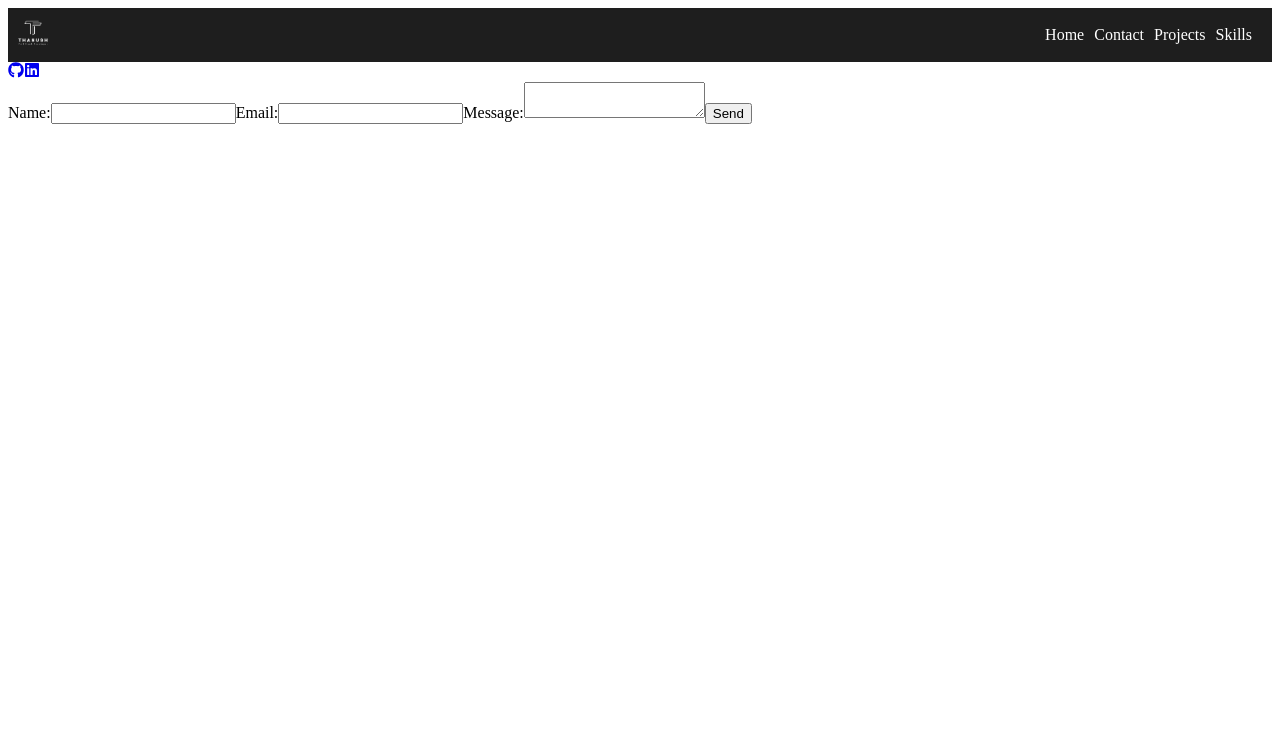
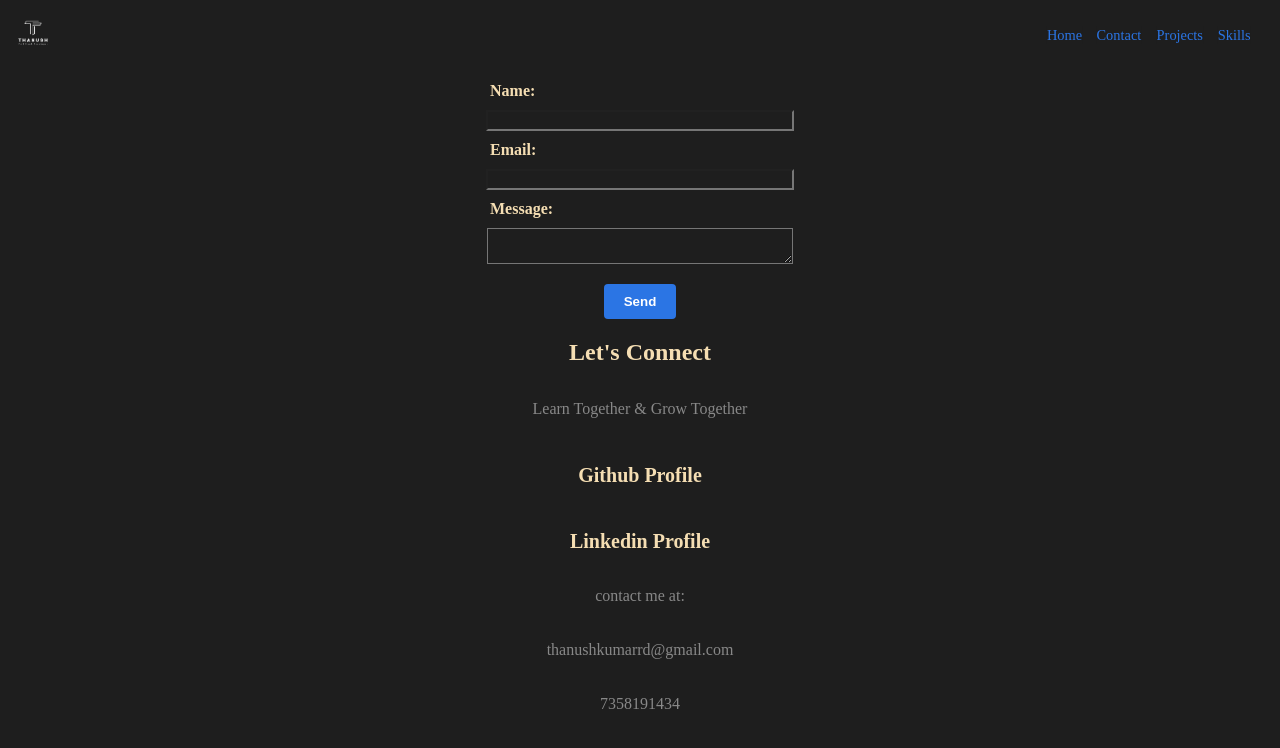
Before and after one commit to Thanush19/portfolio-1, a React (Create React App) app: page /contact in a window 1280 px wide. Shown: the top 748 px of the page. Built offline with nearby package versions, Linux system fonts and the light colour scheme.

Commit message:
contact page 50% is done

```diff
--- a/package.json
+++ b/package.json
@@ -5,6 +5,7 @@
   "dependencies": {
     "@fortawesome/fontawesome-free": "^6.4.0",
     "@fortawesome/fontawesome-svg-core": "^6.4.0",
+    "@fortawesome/free-brands-svg-icons": "^6.4.0",
     "@fortawesome/free-solid-svg-icons": "^6.4.0",
     "@fortawesome/react-fontawesome": "^0.2.0",
     "@heroicons/react": "^2.0.18",
--- a/src/components/contact/Contact.js
+++ b/src/components/contact/Contact.js
@@ -1,25 +1,119 @@
 import React from 'react'
-import {FaGithub , FaLinkedin} from 'react-icons/fa'
 import ContactForm from './Email'
+import { motion } from 'framer-motion';
+import './contact.css'
+import { FontAwesomeIcon } from '@fortawesome/react-fontawesome';
+import { faGithub, faLinkedin } from '@fortawesome/free-brands-svg-icons';
+
 
 const Contact = () => {
+  const handleLinkedInClick = () => {
+    window.open('https://www.linkedin.com/in/thanushkumar-r-d-6a9a031bb/', '_blank');
+  };
+  const handleGithubProfileClick = () => {
+    window.open('https://github.com/Thanush19', '_blank');
+  };
   return (
     <>
-      <div className="icons">
 
-          <a href="https://github.com/Thanush19" target="_blank" >
-          <FaGithub/>
+      <ContactForm />
+      <div className="socials">
+      <motion.p
+        initial={{ opacity: 0, y: -20 }}
+        animate={{ opacity: 1, y: 0 }}
+        transition={{ duration: 0.5 }}
+        className="connect"
+      >
+        Let's Connect
+      </motion.p>
+      <motion.p
+        initial={{ opacity: 0, y: -20 }}
+        animate={{ opacity: 1, y: 0 }}
+        transition={{ duration: 0.5, delay: 0.2 }}
+        className="learn"
+      >
+        Learn Together &amp; Grow Together
+      </motion.p>
 
-          </a>
+      <motion.h1
+        initial={{ opacity: 0, y: -20 }}
+        animate={{ opacity: 1, y: 0 }}
+        transition={{ duration: 0.5, delay: 0.4 }}
+        className="profile-heading"
+        onClick={handleGithubProfileClick}
+      >
+        Github Profile
+      </motion.h1>
+
+      <motion.a
+        href="https://github.com/Thanush19"
+        target="_blank"
+        rel="noopener noreferrer"
+        className="linkedin-icon"
+      >
+        <motion.span
+          initial={{ opacity: 0, y: 10 }}
+          whileHover={{ opacity: 1, y: 0 }}
+          transition={{ duration: 0.3 }}
+        >
+          <FontAwesomeIcon icon={faGithub} className="icon" />
+        </motion.span>
+      </motion.a>
 
 
-          <a href="https://www.linkedin.com/in/thanushkumar-r-d-6a9a031bb/" target="_blank" >
-          <FaLinkedin/>
-          </a>
+      <motion.h1
+        initial={{ opacity: 0, y: -20 }}
+        animate={{ opacity: 1, y: 0 }}
+        transition={{ duration: 0.5, delay: 0.4 }}
+        className="profile-heading"
+        onClick={handleLinkedInClick}
+      >
+        Linkedin Profile
+      </motion.h1>
 
+      <motion.a
+        href="https://www.linkedin.com/in/thanushkumar-r-d-6a9a031bb/"
+        target="_blank"
+        rel="noopener noreferrer"
+        className="github-icon"
+      >
+        <motion.span
+          initial={{ opacity: 0, y: 10 }}
+          whileHover={{ opacity: 1, y: 0 }}
+          transition={{ duration: 0.3 }}
+        >
+          <FontAwesomeIcon icon={faGithub} className="icon" />
+        </motion.span>
+      </motion.a>
+      <motion.p
+        initial={{ opacity: 0, y: -20 }}
+        animate={{ opacity: 1, y: 0 }}
+        transition={{ duration: 0.5, delay: 0.8 }}
+        className="contact-info"
+      >
+        contact me at:
+      </motion.p>
+
+      <motion.p
+        initial={{ opacity: 0, y: -20 }}
+        animate={{ opacity: 1, y: 0 }}
+        transition={{ duration: 0.5, delay: 1 }}
+        className="contact-info"
+      >
+
+        thanushkumarrd@gmail.com
+      </motion.p>
+
+
+      <motion.p
+        initial={{ opacity: 0, y: -20 }}
+        animate={{ opacity: 1, y: 0 }}
+        transition={{ duration: 0.5, delay: 1.2 }}
+        className="contact-info"
+      >
+        7358191434
+      </motion.p>
     </div>
-      <ContactForm />
-
 
     </>
   )
--- a/src/components/contact/Email.js
+++ b/src/components/contact/Email.js
@@ -1,5 +1,7 @@
 import React from 'react';
+import { motion } from 'framer-motion';
 import emailjs from 'emailjs-com';
+import './email.css';
 
 function ContactForm() {
   const sendEmail = (e) => {
@@ -16,18 +18,67 @@ function ContactForm() {
   };
 
   return (
-    <form onSubmit={sendEmail}>
-      <label>Name:</label>
-      <input type="text" name="name" />
+    <motion.form
+      initial={{ opacity: 0, y: 50 }} // Initial animation properties
+      animate={{ opacity: 1, y: 0 }} // Animation properties when component is mounted
+      transition={{ duration: 0.5 }} // Animation duration and easing
+      onSubmit={sendEmail}
+    >
+      <motion.label
+        initial={{ opacity: 0, x: -50 }}
+        animate={{ opacity: 1, x: 0 }}
+        transition={{ duration: 0.5, delay: 0.1 }}
+      >
+        Name:
+      </motion.label>
+      <motion.input
+        type="text"
+        name="name"
+        initial={{ opacity: 0, x: 50 }}
+        animate={{ opacity: 1, x: 0 }}
+        transition={{ duration: 0.5, delay: 0.2 }}
+      />
 
-      <label>Email:</label>
-      <input type="email" name="email" />
+      <motion.label
+        initial={{ opacity: 0, x: -50 }}
+        animate={{ opacity: 1, x: 0 }}
+        transition={{ duration: 0.5, delay: 0.3 }}
+      >
+        Email:
+      </motion.label>
+      <motion.input
+        type="email"
+        name="email"
+        initial={{ opacity: 0, x: 50 }}
+        animate={{ opacity: 1, x: 0 }}
+        transition={{ duration: 0.5, delay: 0.4 }}
+      />
 
-      <label>Message:</label>
-      <textarea name="message" />
+      <motion.label
+        initial={{ opacity: 0, x: -50 }}
+        animate={{ opacity: 1, x: 0 }}
+        transition={{ duration: 0.5, delay: 0.5 }}
+      >
+        Message:
+      </motion.label>
+      <motion.textarea
+        name="message"
+        initial={{ opacity: 0, x: 50 }}
+        animate={{ opacity: 1, x: 0 }}
+        transition={{ duration: 0.5, delay: 0.6 }}
+      />
 
-      <button type="submit">Send</button>
-    </form>
+      <motion.button
+        type="submit"
+        whileHover={{ scale: 1.1 }} // Scale animation on hover
+        whileTap={{ scale: 0.9 }} // Scale animation on click
+        initial={{ opacity: 0 }}
+        animate={{ opacity: 1 }}
+        transition={{ duration: 0.5, delay: 0.7 }}
+      >
+        Send
+      </motion.button>
+    </motion.form>
   );
 }
 
--- /dev/null
+++ b/src/components/contact/contact.css
@@ -0,0 +1,42 @@
+.socials {
+    display: flex;
+    flex-direction: column;
+    align-items: center;
+    justify-content: center;
+    text-align: center;
+  }
+
+  .connect {
+    margin-top: 20px;
+    font-size: 24px;
+    font-weight: bold;
+  }
+
+  .learn {
+    margin-top: 10px;
+    font-size: 16px;
+    color: #888;
+  }
+
+  .profile-heading {
+    margin-top: 30px;
+    font-size: 20px;
+    font-weight: bold;
+  }
+
+  .icon {
+    margin-top: 10px;
+    font-size: 36px;
+    color: #888;
+    transition: color 0.3s;
+  }
+
+  .icon:hover {
+    color: #2b75e4;
+  }
+
+  .contact-info {
+    margin-top: 20px;
+    font-size: 16px;
+    color: #888;
+  }
--- /dev/null
+++ b/src/components/contact/email.css
@@ -0,0 +1,51 @@
+
+ *{
+    color: wheat;
+    background-color: rgb(30,30,30);
+ }
+
+ form {
+    display: flex;
+    flex-direction: column;
+    align-items: center;
+    margin-top: 20px;
+    justify-content: center; /* Align form details vertically in the center */
+
+  }
+
+  label {
+    display: flex;
+    flex-direction: column;
+    margin-bottom: 10px;
+    font-weight: bold;
+    width: 100%; /* Set the label width to 100% of the container */
+    max-width: 300px; /* Adjust the max-width as needed */
+
+  }
+
+  input,
+  textarea {
+    display: flex;
+  flex-direction: column;
+  margin-bottom: 10px;
+  font-weight: bold;
+  width: 100%; /* Set the label width to 100% of the container */
+  max-width: 300px; /* Adjust the max-width as needed */
+
+  }
+
+  button {
+    margin-top: 10px; /* Add margin between the form details and the button */
+    padding: 10px 20px;
+    background-color: #2B75E4;
+    color: #fff;
+    border: none;
+    border-radius: 4px;
+    font-weight: bold;
+    cursor: pointer;
+    outline: none;
+  }
+
+  button:hover {
+    background-color: #2350a9;
+  }
--- a/src/components/home/home.css
+++ b/src/components/home/home.css
@@ -62,6 +62,7 @@ font-weight: 900;
   top: 0;
   left: 0;
   opacity: 0.2;
+  z-index: 6;
 }
 
 
@@ -73,8 +74,8 @@ font-weight: 900;
   -webkit-font-smoothing: antialiased;
   -moz-osx-font-smoothing: grayscale;
   color: #2B75E4;
-  -webkit-text-fill-color: #2B75E4;
-  -webkit-text-stroke-color: #2B75E4;
+  /* -webkit-text-fill-color: #2B75E4;
+  -webkit-text-stroke-color: #2B75E4; */
   -webkit-text-stroke-width: 1px;
   position: relative;
   display: inline-block;
@@ -85,6 +86,7 @@ lottie-container{
     align-items: center;
     width: 50%;
     flex: 1;
+    z-index: 5;
 
 
 
--- a/src/components/navbar/Navbar.js
+++ b/src/components/navbar/Navbar.js
@@ -1,12 +1,18 @@
 import { Link, useNavigate } from 'react-router-dom';
-import logo from '../../assets/Thanush-removebg-preview.png'
+import { FaHome, FaEnvelope, FaCode, FaCogs } from 'react-icons/fa'; // Import the desired Font Awesome icons
+import logo from '../../assets/Thanush-removebg-preview.png';
 import './navbar.css';
+import { useState } from 'react';
 
 const Navbar = () => {
   const navigate = useNavigate();
 
   const handleLogoClick = () => {
     navigate("/");
+  };
+  const [activeIcon, setActiveIcon] = useState(null);
+  const handleIconClick = (iconName) => {
+    setActiveIcon(iconName);
   };
 
   return (
@@ -19,14 +25,44 @@ const Navbar = () => {
         </div>
 
         <div className="links">
-          <Link to="/" className="link"><p>Home</p></Link>
-          <Link to="/contact" className="link"><p>Contact</p></Link>
-          <Link to="/projects" className="link"><p>Projects</p></Link>
-          {/* <Link to="/resume" className="link"><p>Resume</p></Link> */}
-          <Link to="/skills" className="link"><p>Skills</p></Link>
+          <Link to="/" className="link">
+            <FaHome className="icon" />
+            <FaHome
+              className={`icon ${activeIcon === 'home' ? 'active' : ''}`}
+              onClick={() => handleIconClick('home')}
+            />
+            <p>Home</p>
+          </Link>
+          <Link to="/contact" className="link">
+            <FaEnvelope
+                className={`icon ${activeIcon === 'contact' ? 'active' : ''}`}
+                onClick={() => handleIconClick('contact')}
+              />
+                <p>Contact</p>
+          </Link>
+          <Link to="/projects" className="link">
+            <FaCode
+                className={`icon ${activeIcon === 'projects' ? 'active' : ''}`}
+                onClick={() => handleIconClick('projects')}
+              />
+
+            <p>Projects</p>
+          </Link>
+          {/* <Link to="/resume" className="link">
+            <FaFileAlt className="icon" /> {/* Add Font Awesome icon */}
+            {/* <p>Resume</p> */}
+          {/* </Link> */}
+          <Link to="/skills" className="link">
+            <FaCogs
+              className={`icon ${activeIcon === 'skills' ? 'active' : ''}`}
+              onClick={() => handleIconClick('skills')}
+            />
+            <p>Skills</p>
+          </Link>
         </div>
       </nav>
     </>
   );
 };
+
 export default Navbar;
--- a/src/components/navbar/navbar.css
+++ b/src/components/navbar/navbar.css
@@ -2,13 +2,19 @@
     display: flex;
     justify-content: flex-end;
     align-items: center;
+    z-index: 1000;
+    position: relative;
+    background-color: rgb(30,30,30);
 
-    background-color: rgb(30, 30, 30);
+
+
 }
 .links {
     display: flex;
     justify-content: space-between;
     align-items: center;
+    position: relative;
+
 
     text-decoration: none;
     margin-right: 10px;
@@ -29,5 +35,25 @@
   .link {
     text-decoration: none;
     margin-right: 10px;
-    color: white;
+    color: wheat;
   }
+  .icon {
+    position: absolute; /* Position the icons absolutely */
+    top: 50%; /* Align icons vertically in the middle */
+     /* Adjust the left position as needed */
+    transform: translateY(-50%); /* Center the icons vertically */
+    display: none;
+    margin-right: 0.5rem;
+  }
+  .link:hover .icon {
+    display: inline-block;
+  }
+  .link p {
+    opacity: 1; /* Ensure the text is initially visible */
+    transition: opacity 0.3s ease; /* Add a smooth transition */
+    transform: scale(0.9); /* Zoom out the link on hover */
+  color: #2B75E4; /* Change the link color on hover */
+  }
+  .link:hover p {
+    opacity: 0; /* Hide the text on hover */
+  }
```
Also changed, not shown: src/components/home/Home.js (+6 -6 lines), src/components/contact/conatct.css (deleted), 1 other file (tests, documents, lock files or other folders).
